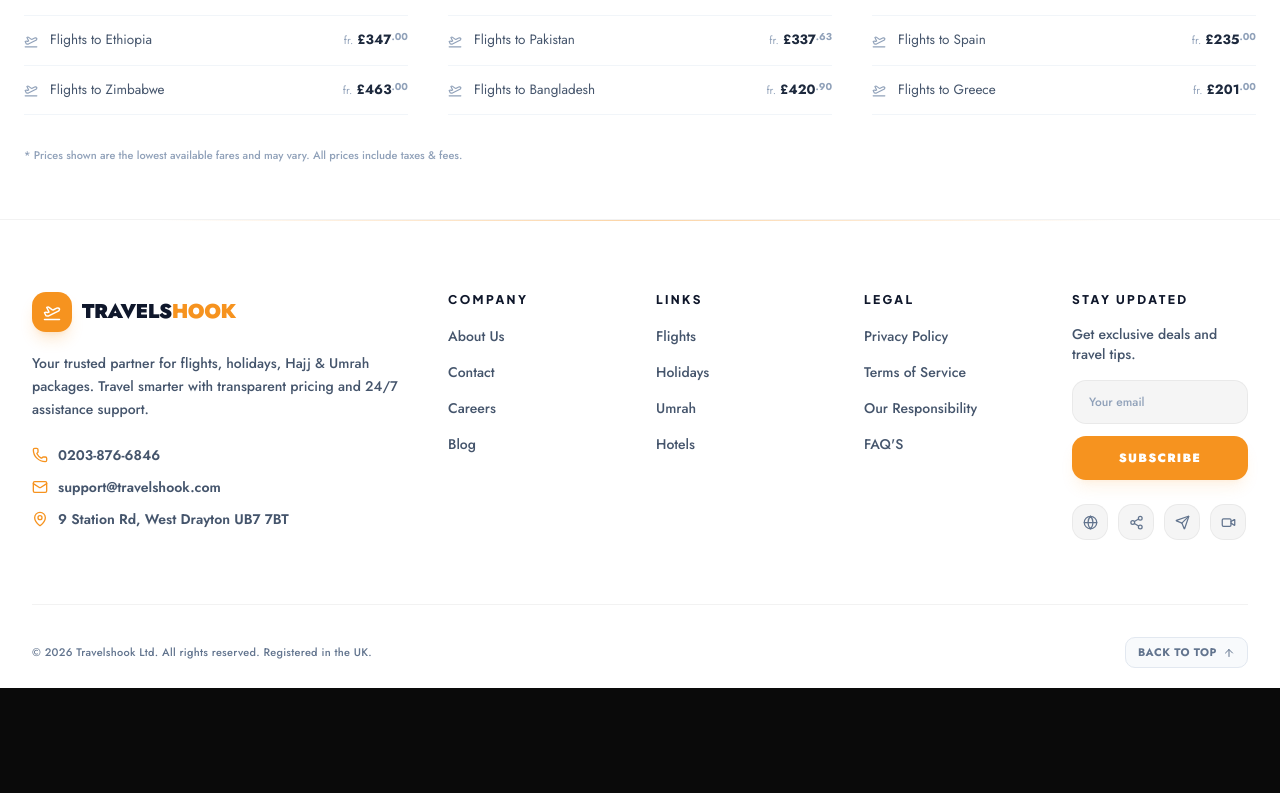
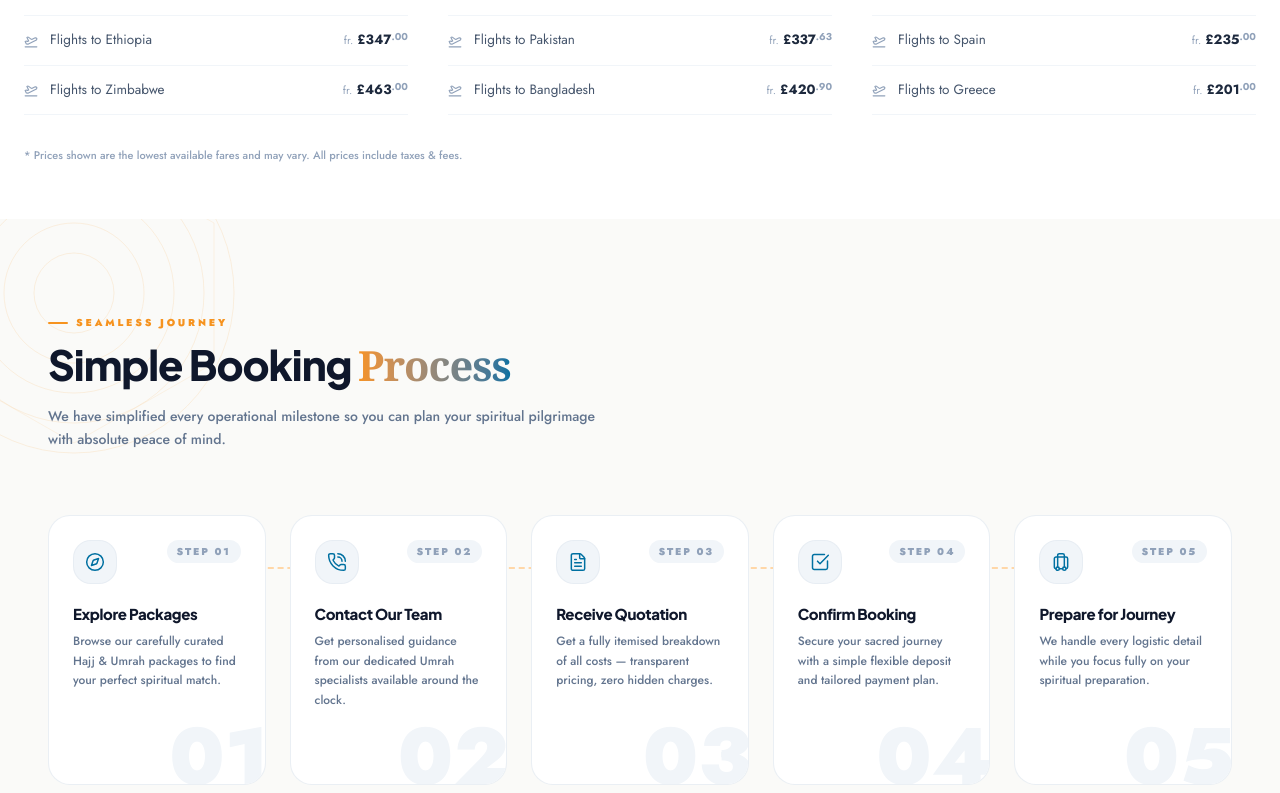
Before and after one commit to techtravelshook/travelshookcode, a Next.js app: page /flights in a window 1280 px wide. Shown: the part 3287-4080 px from the top of the page. Before the commit the page ends 3975 px from the top, so only its background shows below. Built offline with nearby package versions, Linux system fonts and the light colour scheme.

Commit message:
Updated booking section code at flights

```diff
--- a/app/flights/page.js
+++ b/app/flights/page.js
@@ -1,6 +1,7 @@
 import FlightContent from '@/components/flightservice/FlightContent'
 import FlightRates from '@/components/flightservice/FlightRates'
 import FlightHeader from '@/components/flightservice/Header'
+import BookingProcess from '@/components/hajjumrah/BookingProcess'
 import FlightsInfo from '@/components/home/FlightsInfo'
 import React from 'react'
 
@@ -11,6 +12,7 @@ export default function FlightPage() {
 <FlightContent/>
 <FlightRates/>
 <FlightsInfo/>
+<BookingProcess/>
     </div>
   )
 }
```
